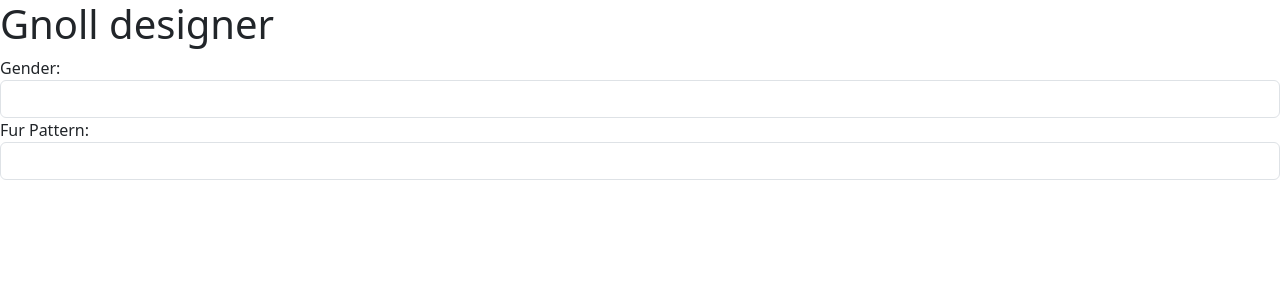
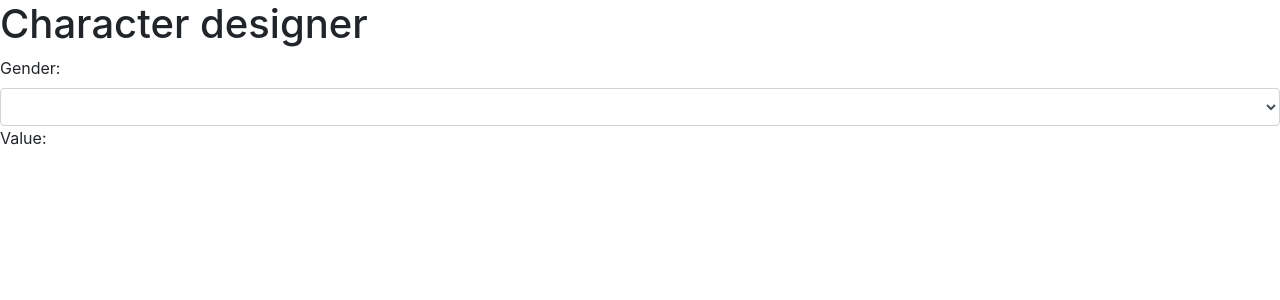
Before and after one commit to pyro-dragon/genrator, an Angular app: page / in a window 1280 px wide. Shown: the top 300 px of the page. Built offline with nearby package versions, Linux system fonts and the light colour scheme.

Commit message:
Working gender select form. Boostrap styling

```diff
--- a/src/app/app.component.html
+++ b/src/app/app.component.html
@@ -1,4 +1,4 @@
-<header><h1>Gnoll designer</h1></header>
+<header><h1>Character designer</h1></header>
 <div id="display-zone">
 
 </div>
--- a/src/app/app.module.ts
+++ b/src/app/app.module.ts
@@ -1,5 +1,6 @@
 import { BrowserModule } from '@angular/platform-browser';
 import { NgModule } from '@angular/core';
+import { FormsModule } from '@angular/forms';
 
 import { AppComponent } from './app.component';
 import { BodyFormComponent } from './body-form/body-form.component';
@@ -10,7 +11,8 @@ import { BodyFormComponent } from './body-form/body-form.component';
     BodyFormComponent
   ],
   imports: [
-    BrowserModule
+    BrowserModule,
+    FormsModule
   ],
   providers: [],
   bootstrap: [AppComponent]
--- a/src/app/body-form/body-form.component.html
+++ b/src/app/body-form/body-form.component.html
@@ -1,17 +1,11 @@
 <div>
-	<form>
-		<div>
+	<form name="body-form">
+		<div class="form-group">
 			<label for="gender">Gender: </label>
-			<select class="form-control" name="gender" id="gender">
-				<option *ngFor="let b = bodyChoices" [value]="b.choices">{{b.displayName}}</option>
+			<select class="form-control" name="gender" id="gender" [(ngModel)]="options">
+				<option *ngFor="let t of bodyChoices" [ngValue]="t.choices">{{t.displayName}}</option>
 			</select>
-		</div>
-
-		<div class="form-group">
-			<label for="fur-pattern">Fur Pattern: </label>
-			<select class="form-control" id="fur-pattern" >
-				<option *ngFor="let o of options.coat" [value]="o.fn">{{o.dn}}</option>
-			</select>
+			<p>Value: {{JSON.stringify(options)}}</p>
 		</div>
 	</form>
 </div>
--- a/src/app/body-form/body-form.component.ts
+++ b/src/app/body-form/body-form.component.ts
@@ -1,14 +1,13 @@
-import { Component, Input } from '@angular/core';
-import { NgModel } from "@angular/forms";
+import { Component, Input } from "@angular/core";
 
 @Component({
-	selector: 'app-body-form',
-	templateUrl: './body-form.component.html',
-	styleUrls: ['./body-form.component.css']
+	selector: "app-body-form",
+	templateUrl: "./body-form.component.html",
+	styleUrls: ["./body-form.component.css"]
 })
 export class BodyFormComponent {
 
-	options = {};
+	options;
 
 	maleChoices = {
 		base: [{dn: "Default (male)", fn: "male.png"}],
@@ -35,11 +34,19 @@ export class BodyFormComponent {
 			displayName: "Female",
 			choices: this.femaleChoices
 		}
-	]
+	];
 
 	bodyMap;
+	JSON;
 
 	@Input() body: {};
 
-	constructor() {}
+	constructor() {
+
+		this.JSON = JSON;
 	}
+
+	public changeOption(event: any): void {
+		console.log(event);
+	}
+}
--- a/src/index.html
+++ b/src/index.html
@@ -4,10 +4,8 @@
   <meta charset="utf-8">
   <title>GnollGenerator</title>
   <base href="/">
-
   <meta name="viewport" content="width=device-width, initial-scale=1">
   <link rel="icon" type="image/x-icon" href="favicon.ico">
-  <link rel="stylesheet" href="node_modules/bootstrap/dist/css/bootstrap.css">
 </head>
 <body>
   <app-root></app-root>
--- a/src/styles.css
+++ b/src/styles.css
@@ -1 +1,2 @@
 /* You can add global styles to this file, and also import other style files */
+@import "~bootstrap/dist/css/bootstrap.css";
--- a/tslint.json
+++ b/tslint.json
@@ -23,7 +23,7 @@
     "import-spacing": true,
     "indent": [
       true,
-      "spaces"
+      "tabs"
     ],
     "interface-over-type-literal": true,
     "label-position": true,
@@ -70,7 +70,7 @@
     "no-string-literal": false,
     "no-string-throw": true,
     "no-switch-case-fall-through": true,
-    "no-trailing-whitespace": true,
+    "no-trailing-whitespace": false,
     "no-unnecessary-initializer": true,
     "no-unused-expression": true,
     "no-use-before-declare": true,
@@ -86,7 +86,7 @@
     "prefer-const": true,
     "quotemark": [
       true,
-      "single"
+      "double"
     ],
     "radix": true,
     "semicolon": [
```
Also changed, not shown: .angulardoc.json (added), 1 other file (tests, documents, lock files or other folders). Lines whose indentation alone changed are shown as unchanged.
